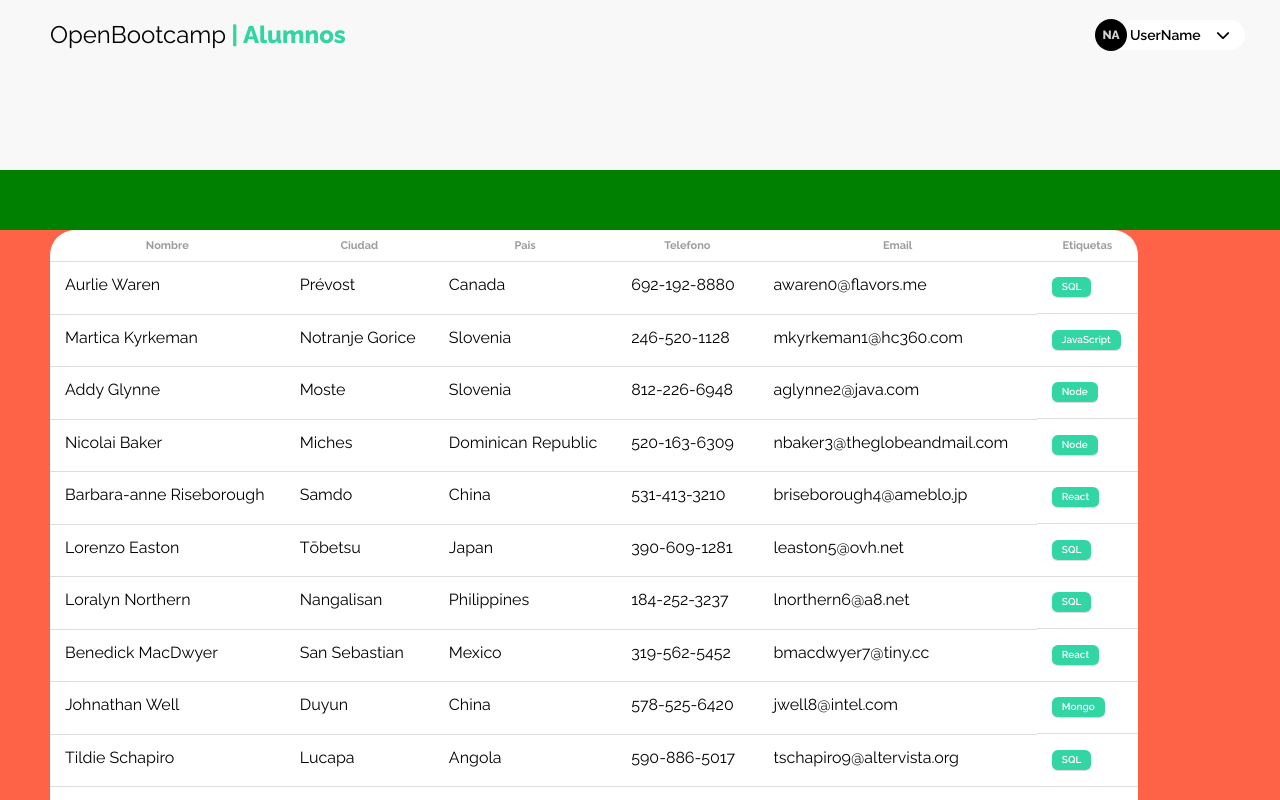
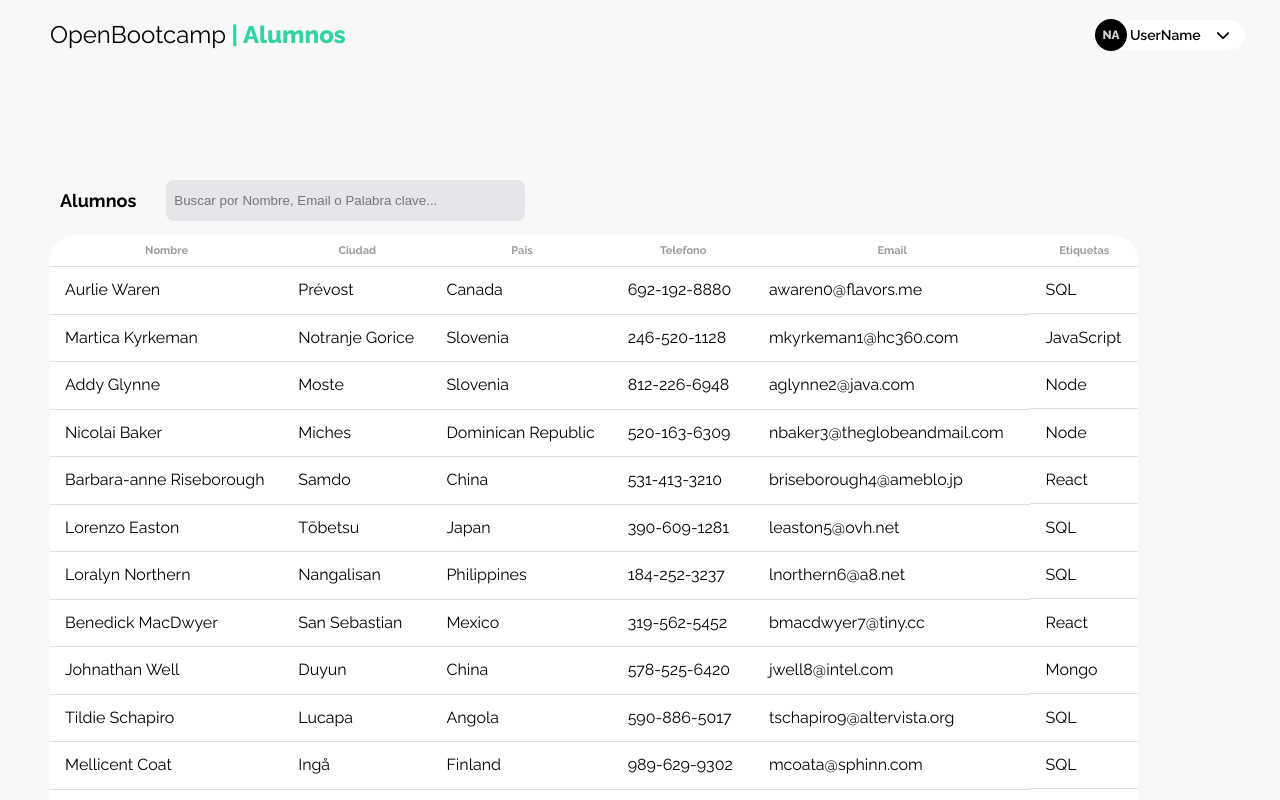
Before and after one commit to aristicocruze/OB-FC-SPRINT3-AMPLIADO, a React (Create React App) app: page / in a window 1280 px wide. Shown: the top 800 px of the page. Built offline with nearby package versions, Linux system fonts and the light colour scheme.

Commit message:
Comple table with search filter

```diff
--- a/src/components/dataTable/DataTable.jsx
+++ b/src/components/dataTable/DataTable.jsx
@@ -1,10 +1,24 @@
+import MockData from "../../MOCK_DATA.json";
 import "./dataTable.css";
-import MockData from "../../MOCK_DATA.json";
+import { useState } from "react";
 
 function DataTable() {
+  const [search, setSearch] = useState("");
+  console.log(search);
+
   return (
     <div className="data-table">
-      <div className="top-dataTable">{/* Search input and Buttons */}</div>
+      <div className="top-dataTable">
+        {/* Search input */}
+        <label>Alumnos</label>
+        <input
+          type="text"
+          placeholder="Buscar por Nombre, Email o Palabra clave..."
+          onChange={e => {
+            setSearch(e.target.value);
+          }}
+        />
+      </div>
       <div className="bottom-dataTable">
         <table>
           <thead>
@@ -18,16 +32,24 @@ function DataTable() {
             </tr>
           </thead>
           <tbody>
-            {MockData.map(m => (
+            {MockData.filter(val => {
+              if (search === "") {
+                return val;
+              } else if (
+                val.Nombre.toLowerCase().includes(search.toLowerCase()) ||
+                val.Email.toLowerCase().includes(search.toLowerCase()) ||
+                val.Etiquetas.toLowerCase().includes(search.toLowerCase())
+              ) {
+                return val;
+              }
+            }).map(m => (
               <tr key={m.id}>
                 <td>{m.Nombre}</td>
                 <td>{m.Ciudad}</td>
                 <td>{m.Pais}</td>
                 <td>{m.Telefono}</td>
                 <td>{m.Email}</td>
-                <td className="tag-container">
-                  <td className="tag"> {m.Etiquetas}</td>
-                </td>
+                <td className="tag-container">{m.Etiquetas}</td>
               </tr>
             ))}
           </tbody>
--- a/src/components/dataTable/dataTable.css
+++ b/src/components/dataTable/dataTable.css
@@ -4,14 +4,39 @@
   margin: 100px 100px 100px 0;
   display: flex;
   flex-direction: column;
-  background-color: tomato;
 }
 
 /*Top of the table  for search and button*/
 .top-dataTable {
   height: 60px;
   width: 100%;
-  background-color: green;
+  display: flex;
+  align-items: center;
+  margin-bottom: 5px;
+}
+
+.top-dataTable > label {
+  margin: 0 5px 0 60px;
+  font-size: 18px;
+  font-style: normal;
+  font-weight: 700;
+  line-height: 21px;
+  letter-spacing: 0em;
+  text-align: left;
+}
+
+.top-dataTable > input {
+  padding: 8px;
+  background-color: #e6e6ea;
+  border-style: none;
+  border-radius: 8px;
+  height: 25px;
+  width: 343px;
+  margin-left: 25px;
+}
+
+.top-dataTable > input:focus {
+  outline: none;
 }
 
 table {
```
